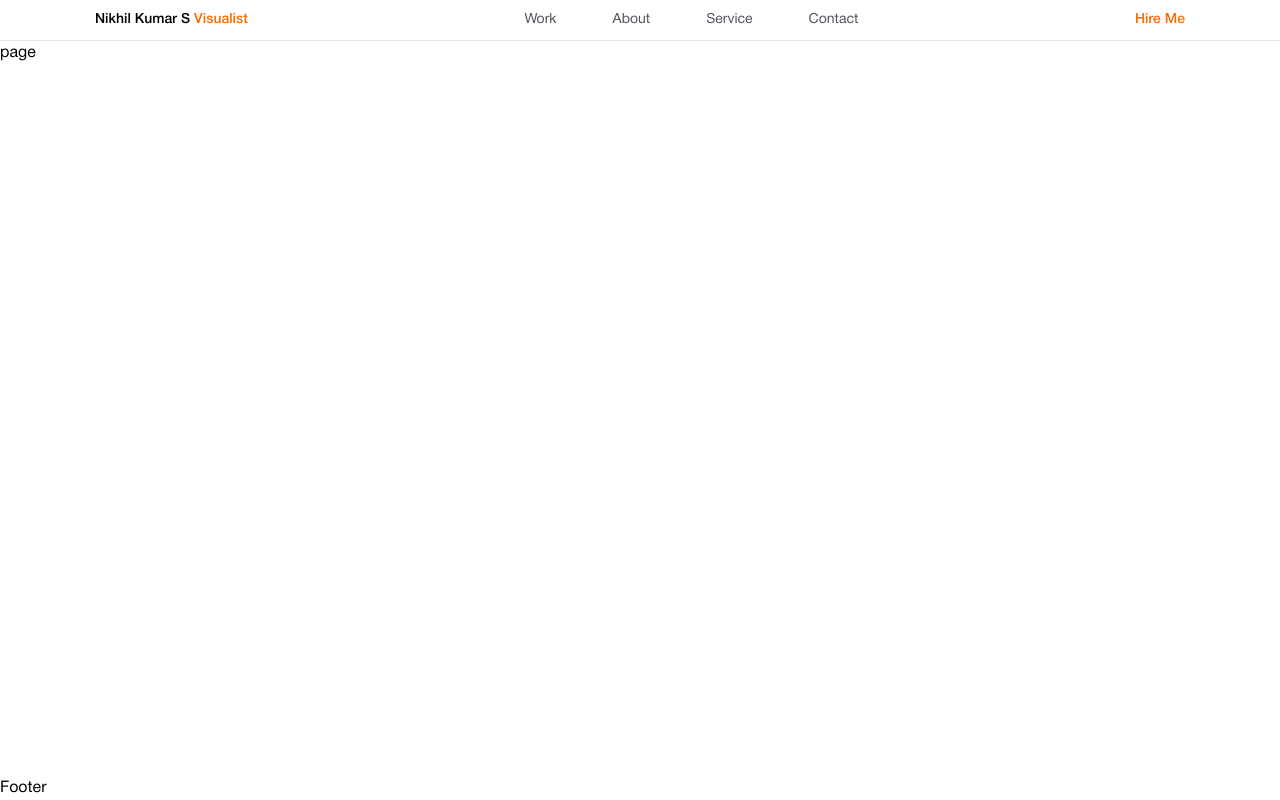
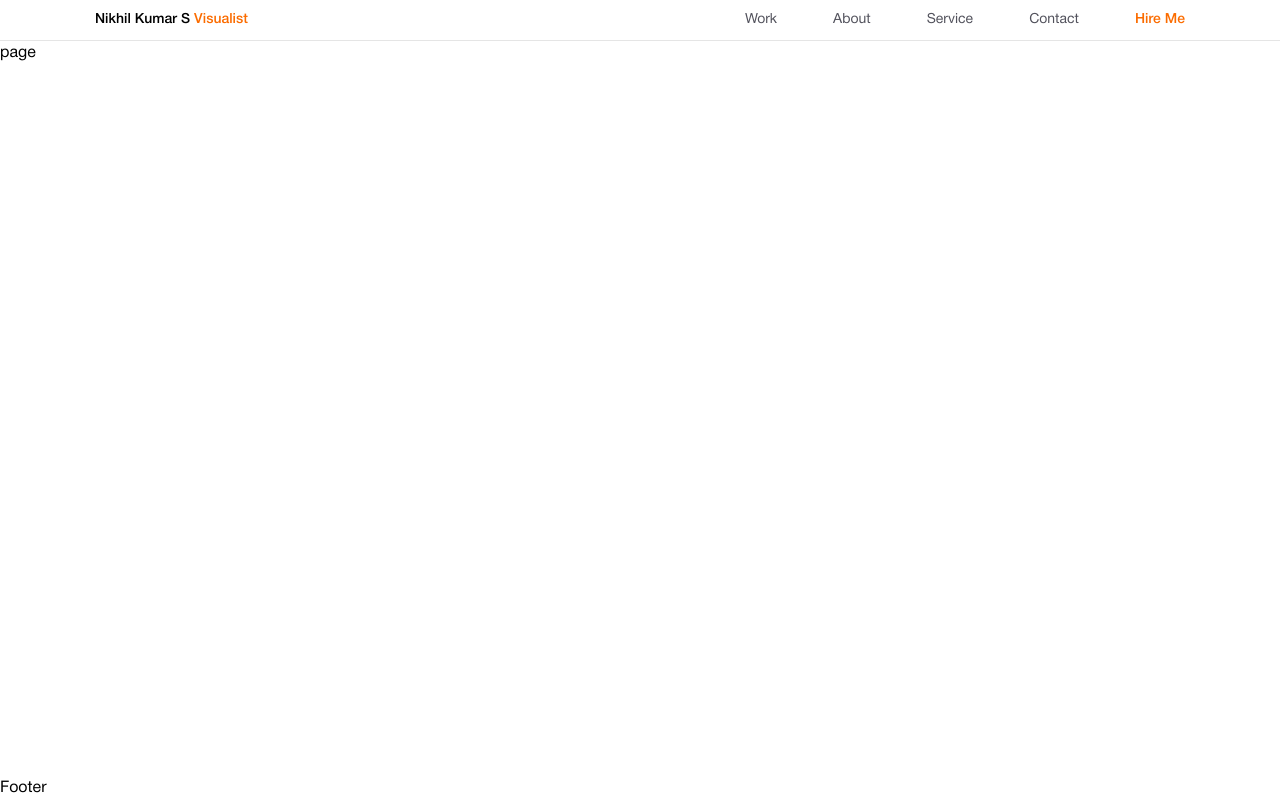
Before and after one commit to nikhilkumar202002/nikhil-my-portfolio, a Next.js app: page / in a window 1280 px wide. Built offline with nearby package versions, Linux system fonts and the light colour scheme.

Commit message:
Rename container class to site-container for consistency in Navbar and globals styles

```diff
--- a/app/component/layout/Navbar.tsx
+++ b/app/component/layout/Navbar.tsx
@@ -10,7 +10,7 @@ const navItems = [
 const Navbar = () => {
   return (
     <nav className="w-full border-b border-black/10 bg-white">
-      <div className="container">
+      <div className="site-container">
         <div className="flex h-10 items-center gap-4 text-[14px] leading-none">
           <Link
             href="/"
@@ -19,7 +19,7 @@ const Navbar = () => {
             Nikhil Kumar S <span className="text-primary">Visualist</span>
           </Link>
 
-          <div className="flex flex-1 items-center justify-center gap-6 text-zinc-600 md:gap-14">
+          <div className="ml-auto flex items-center gap-6 text-zinc-600 md:gap-14">
             {navItems.map((item) => (
               <Link
                 key={item.label}
@@ -29,7 +29,6 @@ const Navbar = () => {
                 {item.label}
               </Link>
             ))}
-          </div>
 
             <Link
               href="#hire-me"
@@ -39,6 +38,7 @@ const Navbar = () => {
             </Link>
           </div>
         </div>
+      </div>
     </nav>
   );
 };
--- a/app/globals.css
+++ b/app/globals.css
@@ -5,7 +5,7 @@
   --color-primary: #FB6C00;
 }
 
-.container {
+.site-container {
   width: 100%;
   margin-left: auto;
   margin-right: auto;
@@ -14,14 +14,14 @@
 }
 
 @media (min-width: 768px) {
-  .container {
+  .site-container {
     padding-left: 45px;
     padding-right: 45px;
   }
 }
 
-@media (min-width: 1280px) {
-  .container {
+@media (min-width: 1024px) {
+  .site-container {
     padding-left: 95px;
     padding-right: 95px;
   }
```
Lines whose indentation alone changed are shown as unchanged.
